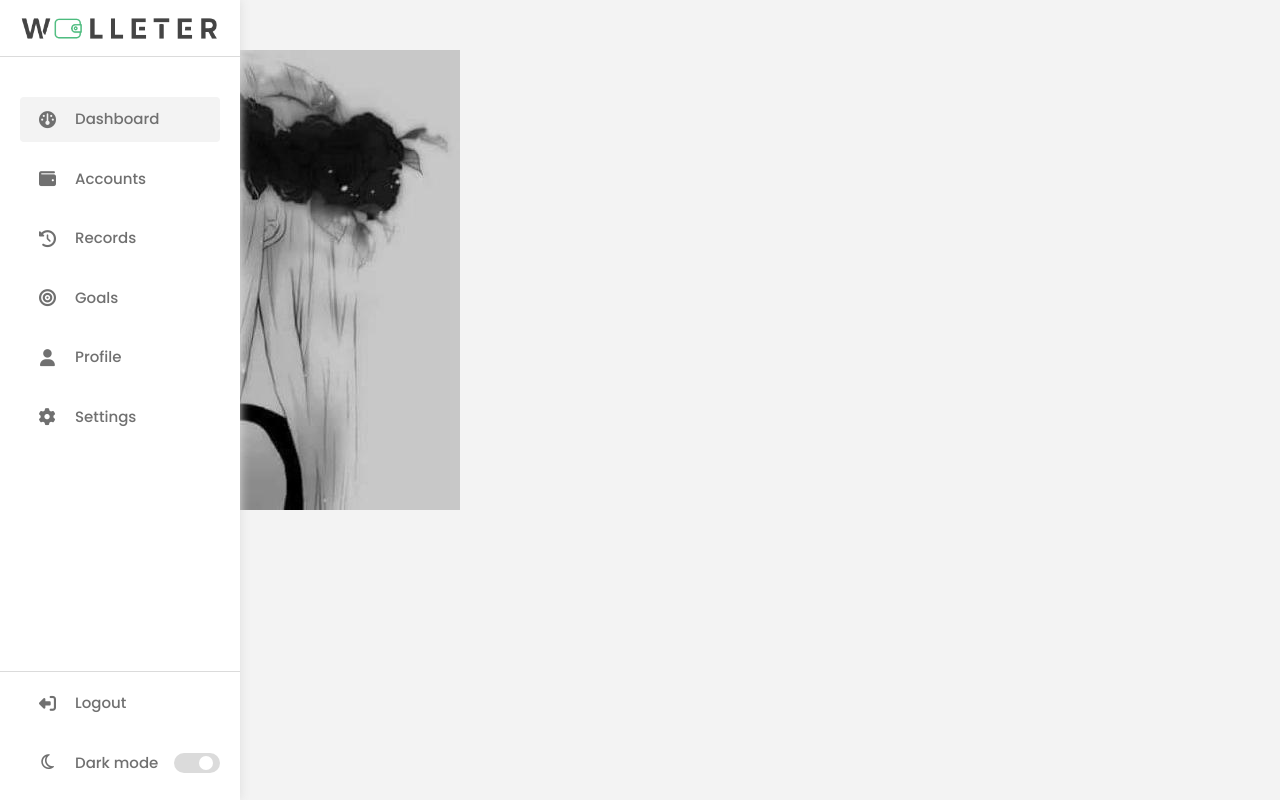
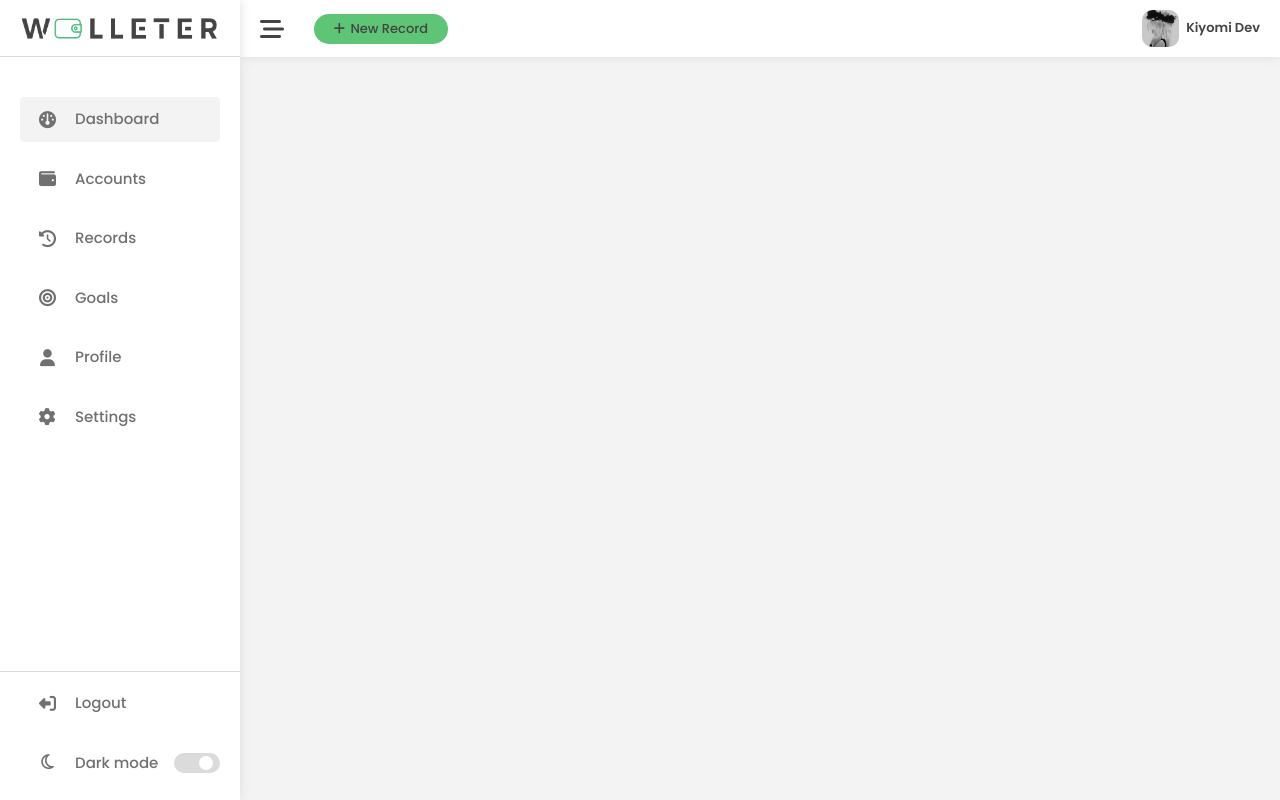
Before and after one commit to KiyomiDev/walleter, a website: page src/dashboard.pug in a window 1280 px wide. Drawn offline with nearby package versions, Linux system fonts and the light colour scheme; files that its build step writes are made by us from their sources; files whose address does not match are found by name.

Commit message:
Create css rules for the head component

```diff
--- /dev/null
+++ b/src/sass/layout/_head.scss
@@ -0,0 +1,48 @@
+@use 'variables/colors' as *;
+@use 'variables/other' as *;
+@use 'helpers/mixins' as *;
+@use 'layout/animations';
+
+.page__container {
+  > .head  {
+    @include centering("vertical");
+    background-color: $white-color;
+    height: 5.7rem;
+    width: calc(100% - 24rem);
+    margin-left: auto;
+    padding: 1rem 2rem;
+    box-shadow: $box-shadow;
+    .menu__icon {
+      font-size: 2.4rem;
+      color: $font-color-primary;
+      line-height: 0;
+      cursor: pointer;
+    }
+    .new__record {
+      @include centering("vertical");
+      gap: 0.5rem;
+      font-size: 1.3rem;
+      padding: 0.5rem 2rem;
+      color: $font-color-primary;
+      margin: 0 3rem;
+      @include screenSize("mobile-M") {
+        font-size: 1.2rem;
+        padding: 0.5rem 1rem;
+        margin: 0 1.2rem;
+      }
+    }
+    .user__info {
+      @include centering("vertical");
+      gap: 0.7rem;
+      margin-left: auto;
+      .user__image {
+        max-width: 3.7rem;
+        border-radius: 1rem;
+      }
+      .username {
+        color: $font-color-primary;
+        font-size: 1.3rem;
+      }
+    }
+  }
+}
--- a/src/sass/main.scss
+++ b/src/sass/main.scss
@@ -2,4 +2,5 @@
 @use 'pages/homepage';
 @use 'pages/signup';
 @use 'layout/sidebar';
+@use 'layout/head';
 @use 'layout/footer';
```
Also changed, not shown: dist/css/main.css.
